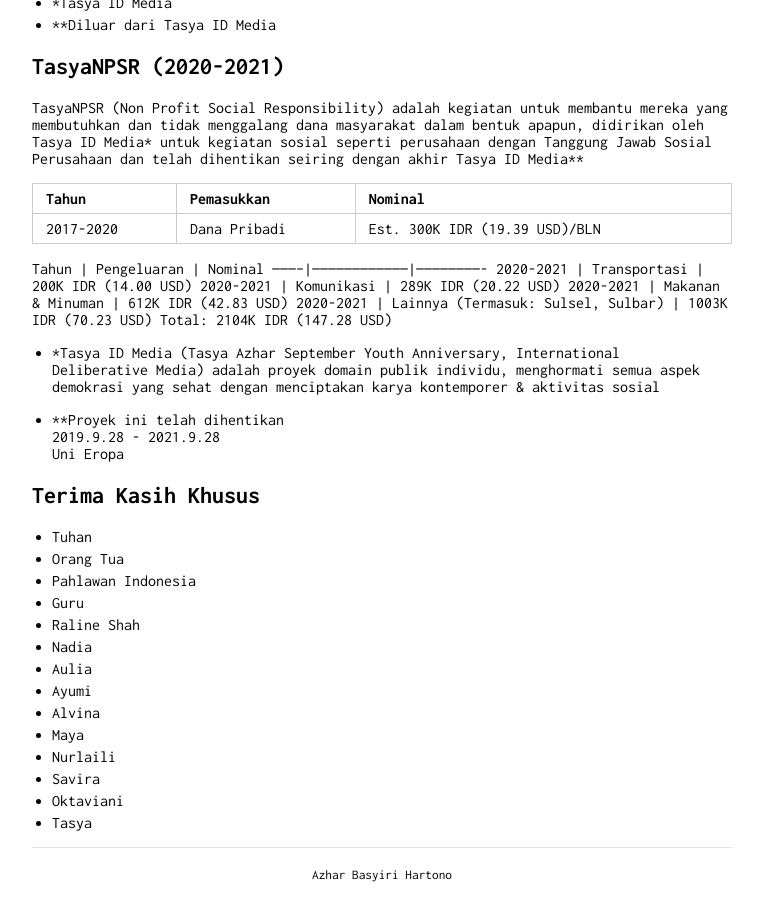
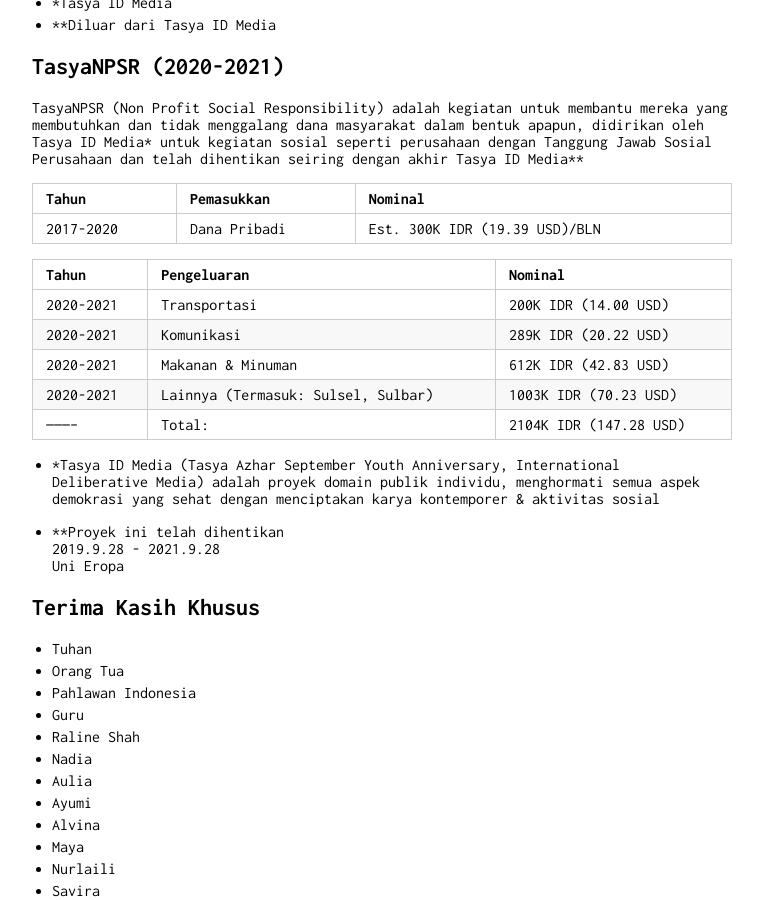
Before and after one commit to intrapegasus/id, a Jekyll site: the page built from index.md, in a window 1280 px wide and 900 px high, scrolled down 1265 px. Shown: the whole window, without its empty margins (258-1021 px from the left). Built offline with Jekyll 4.4.1, drawn with Linux system fonts in a browser that asks for light colours; our own code applies the rules of GitHub Pages for plain Markdown files; part of the change alters nothing that is shown.

```diff
--- a/index.md
+++ b/index.md
@@ -53,12 +53,12 @@ Tahun      | Pemasukkan   | Nominal
 
 
 Tahun      | Pengeluaran                        | Nominal
------------|------------------------------------|-------------------------
-2020-2021  | Transportasi                       |  200K IDR (14.00 USD)
-2020-2021  | Komunikasi                         |  289K IDR (20.22 USD)
-2020-2021  | Makanan & Minuman                  |  612K IDR (42.83 USD)
-2020-2021  | Lainnya (Termasuk: Sulsel, Sulbar) |  1003K IDR (70.23 USD)
-                                           Total:  2104K IDR (147.28 USD)
+-----------|------------------------------------|---------------------------------
+2020-2021  | Transportasi                       | 200K IDR (14.00 USD)
+2020-2021  | Komunikasi                         | 289K IDR (20.22 USD)
+2020-2021  | Makanan & Minuman                  | 612K IDR (42.83 USD)
+2020-2021  | Lainnya (Termasuk: Sulsel, Sulbar) | 1003K IDR (70.23 USD)
+-----------| Total:                             |  2104K IDR (147.28 USD)
 
 * *Tasya ID Media (Tasya Azhar September Youth Anniversary, International Deliberative Media) adalah proyek domain publik individu, menghormati semua aspek demokrasi yang sehat dengan menciptakan karya kontemporer & aktivitas sosial<br>
 
```
